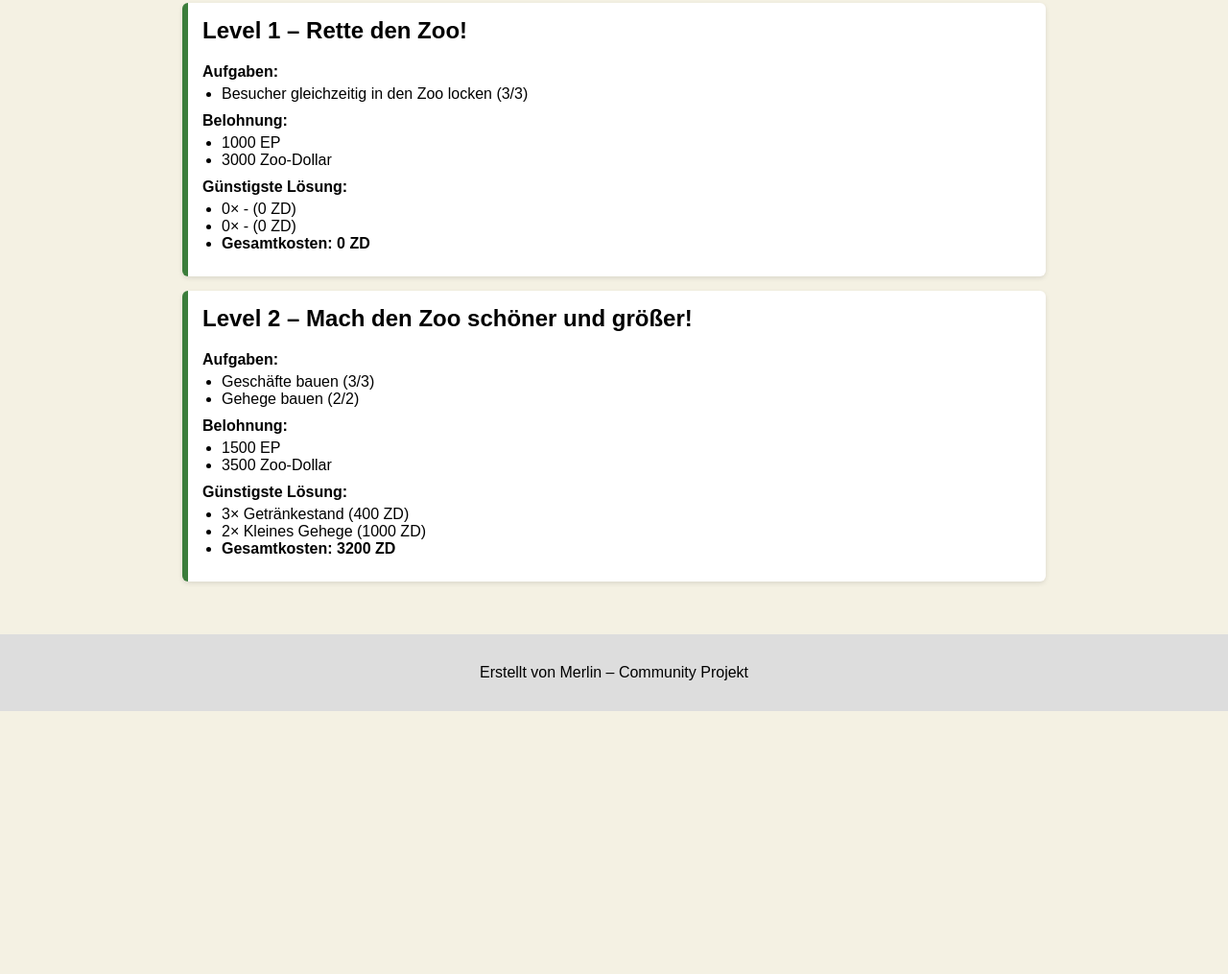
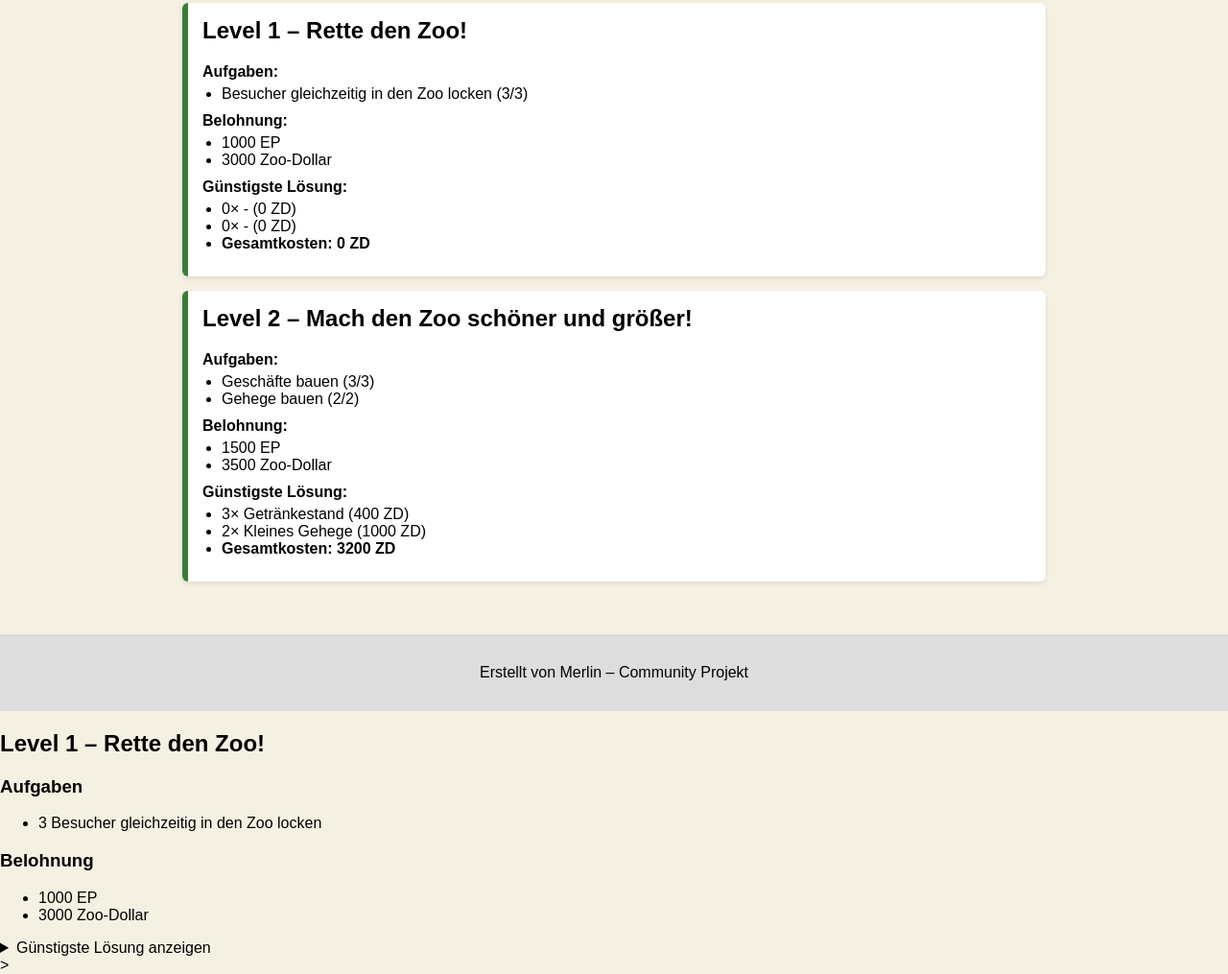
Before and after one commit to elephantcreator/MyFreeZoo-Missions, a plain HTML site: page index.html in a window 1280 px wide. Shown: the part 181-1196 px from the top of the page at 96% size. Before the commit the page ends 922 px from the top, so only its background shows below. Drawn offline with Linux system fonts and the light colour scheme.

Commit message:
Update index.html

```diff
--- a/index.html
+++ b/index.html
@@ -22,5 +22,31 @@
 </footer>
 
 <script src="script.js"></script>
-</body>
+</<div class="mission-card">
+  <h2>Level 1 – Rette den Zoo!</h2>
+
+  <div class="section">
+    <h3>Aufgaben</h3>
+    <ul>
+      <li>3 Besucher gleichzeitig in den Zoo locken</li>
+    </ul>
+  </div>
+
+  <div class="section">
+    <h3>Belohnung</h3>
+    <ul>
+      <li>1000 EP</li>
+      <li>3000 Zoo-Dollar</li>
+    </ul>
+  </div>
+
+  <details class="details-box">
+    <summary>Günstigste Lösung anzeigen</summary>
+    <ul>
+      <li>0× – (0 ZD)</li>
+      <li>0× – (0 ZD)</li>
+      <li><strong>Gesamtkosten: 0 ZD</strong></li>
+    </ul>
+  </details>
+</div>>
 </html>
```
